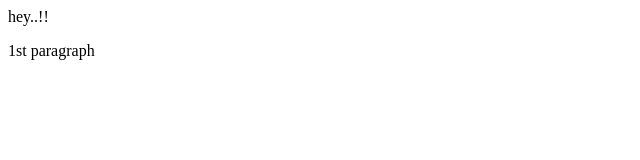
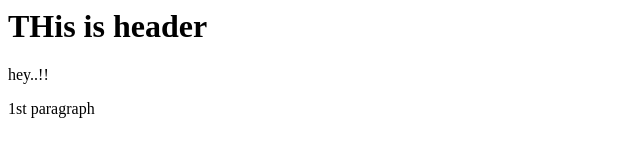
Before and after one commit to saiveerendranath/git-test, a website: page index.html in a window 1280 px wide. Shown: the whole page, without its empty margins (0-640 px from the left). Drawn offline with Linux system fonts and the light colour scheme.

Commit message:
fourth commit

```diff
--- a/index.html
+++ b/index.html
@@ -3,7 +3,9 @@
 
     </head>
     <body>
+        <h1>THis is header</h1>
         <p>hey..!!</p>
         <p>1st paragraph</p>
+
     </body>
 </html>
```
Also changed, not shown: package.json (added, +24 -0 lines), 2 other files.
